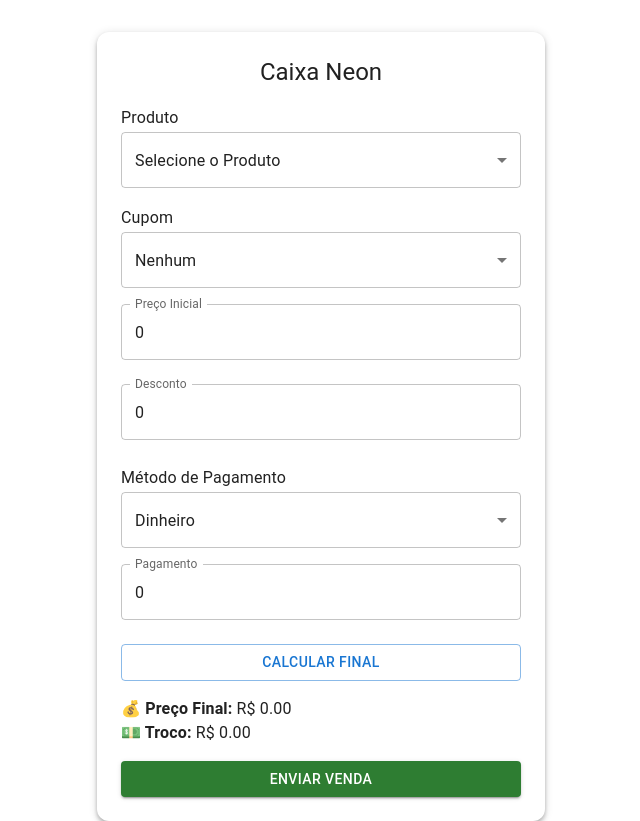
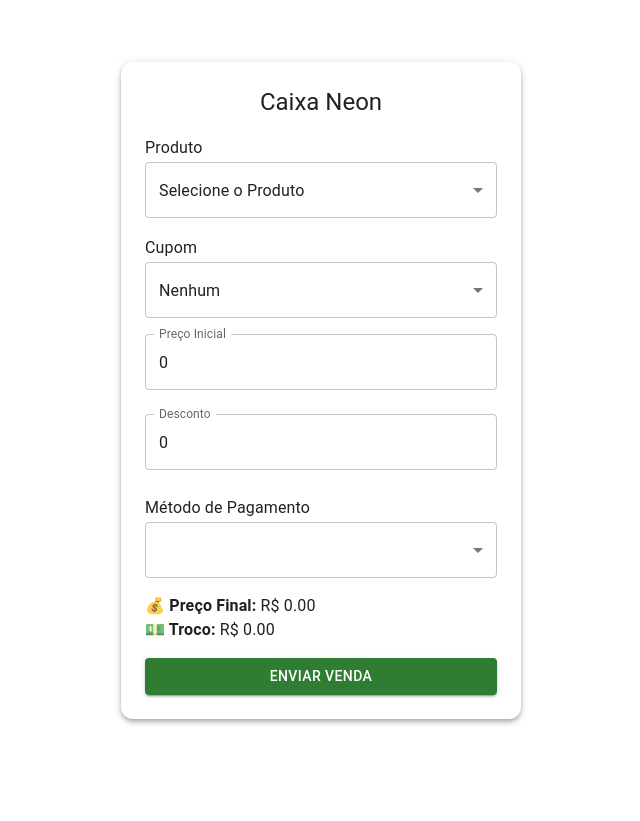
Before and after one commit to loudornelles/caixa-neon, a React (Create React App) app in the folder caixa-app/: page / in a window 1280 px wide. Shown: the whole page, without its empty margins (319-959 px from the left). After the commit the page ends 800 px from the top, so only its background shows below. Built offline with nearby package versions, Linux system fonts and the light colour scheme.

Commit message:
automatização de valores

```diff
--- a/caixa-app/src/App.js
+++ b/caixa-app/src/App.js
@@ -2,7 +2,10 @@ import CaixaForm from "./CaixaForm";
 
 function App() {
   return (
-    <div>
+    <div
+      className="App"
+      style={{ padding: 30, maxWidth: 400, margin: "0 auto" }}
+    >
       <CaixaForm />
     </div>
   );
--- a/caixa-app/src/CaixaForm.js
+++ b/caixa-app/src/CaixaForm.js
@@ -1,4 +1,4 @@
-import React, { useState } from "react";
+import React, { useState, useEffect } from "react";
 import {
   Box,
   Button,
@@ -16,10 +16,22 @@ export default function CaixaForm() {
     cupom: "",
     desconto: 0,
     precoFinal: 0,
-    metodo: "Dinheiro",
+    metodo: "",
     pagamento: 0,
     troco: 0,
   });
+
+  useEffect(() => {
+    const precoFinal = form.precoInicial - form.desconto;
+
+    const troco = form.metodo === "Dinheiro" ? form.pagamento - precoFinal : 0;
+
+    setForm((prev) => ({
+      ...prev,
+      precoFinal,
+      troco,
+    }));
+  }, [form.precoInicial, form.desconto, form.pagamento, form.metodo]);
 
   const handleChange = (e) => {
     const { name, value } = e.target;
@@ -37,15 +49,15 @@ export default function CaixaForm() {
     }));
   };
 
-  const calcularFinal = () => {
-    const precoFinal = form.precoInicial - form.desconto;
-    const troco = form.pagamento - precoFinal;
-    setForm((prev) => ({
-      ...prev,
-      precoFinal,
-      troco,
-    }));
-  };
+  // const calcularFinal = () => {
+  //   const precoFinal = form.precoInicial - form.desconto;
+  //   const troco = form.pagamento - precoFinal;
+  //   setForm((prev) => ({
+  //     ...prev,
+  //     precoFinal,
+  //     troco,
+  //   }));
+  // };
 
   const enviarVenda = async () => {
     const idGerado = `VENDA-${Date.now()}`;
@@ -76,7 +88,7 @@ export default function CaixaForm() {
         cupom: "",
         desconto: 0,
         precoFinal: 0,
-        metodo: "Dinheiro",
+        metodo: "",
         pagamento: 0,
         troco: 0,
       });
@@ -225,14 +237,14 @@ export default function CaixaForm() {
         />
       )}
 
-      <Button
+      {/* <Button
         variant="outlined"
         fullWidth
         onClick={calcularFinal}
         sx={{ mt: 2 }}
       >
         Calcular Final
-      </Button>
+      </Button> */}
 
       <Typography sx={{ mt: 2 }}>
         <strong>💰 Preço Final:</strong> R$ {form.precoFinal.toFixed(2)}
```
